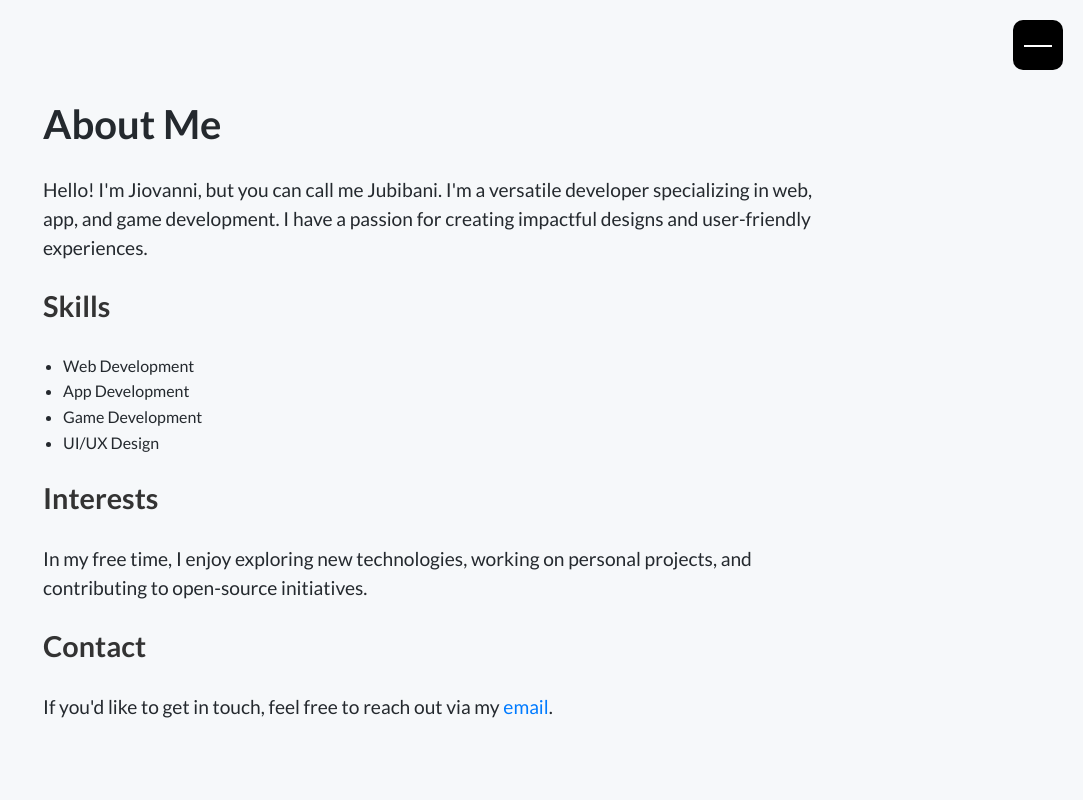
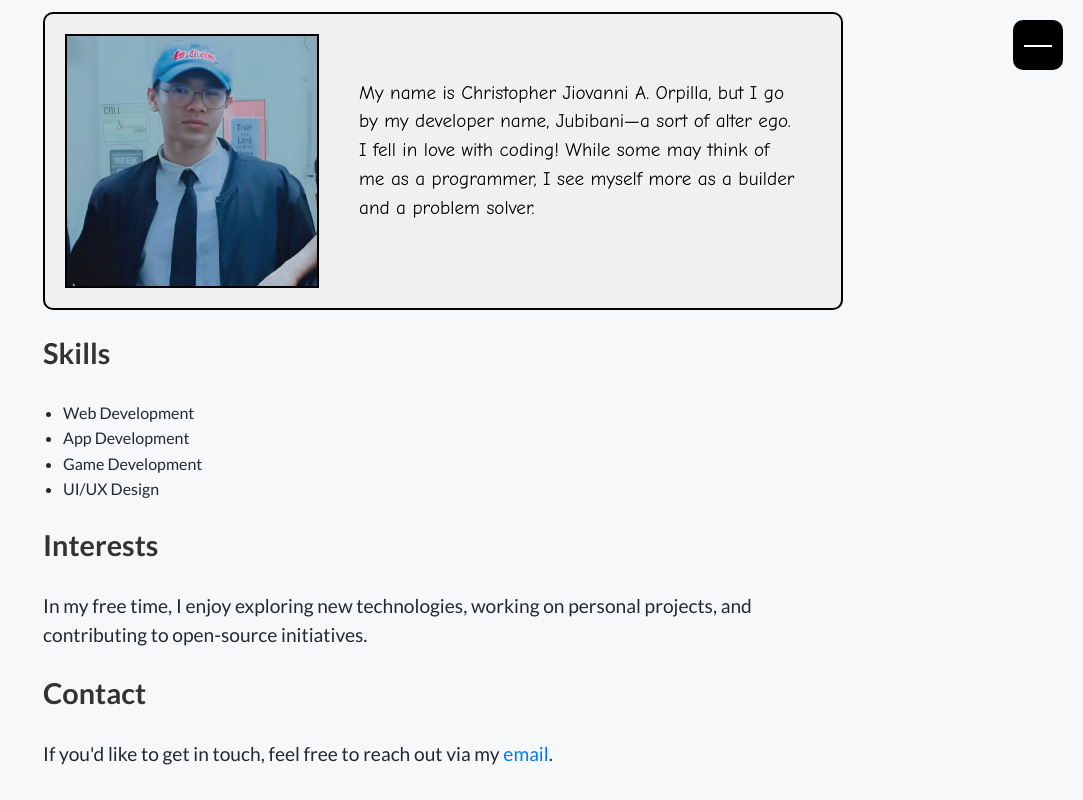
Before and after one commit to Jubibani/Portfolio-Refresh, a plain HTML site: page layout/about.html in a window 1280 px wide. Shown: the whole page, without its empty margins (197-1280 px from the left). Drawn offline with Linux system fonts and the light colour scheme.

Commit message:
wip(about-me-page): style about me section

```diff
--- a/layout/about.html
+++ b/layout/about.html
@@ -11,8 +11,13 @@
     <a href="portfolio.html" class="close-button swirl-in-fwd" aria-label="Close"></a>
     <main class="slide-in-blurred-top">
         <section class="about fade-in">
-            <h1>About Me</h1>
-            <p>Hello! I'm Jiovanni, but you can call me Jubibani. I'm a versatile developer specializing in web, app, and game development. I have a passion for creating impactful designs and user-friendly experiences.</p>
+
+            <div class="about-me">
+                <img src="../src/me.jpg" alt="A picture of me" class="about-me-image">
+                <p class="about-me-desc">
+                    My name is Christopher Jiovanni A. Orpilla, but I go by my developer name, Jubibani—a sort of alter ego. I fell in love with coding! While some may think of me as a programmer, I see myself more as a builder and a problem solver.
+                </p>
+            </div>
             <h2>Skills</h2>
             <ul>
                 <li>Web Development</li>
--- a/style.css
+++ b/style.css
@@ -342,7 +342,7 @@ main {
 
 .about h1 {
     font-size: 2.5rem; /* Larger font for the main heading */
-    margin-bottom: 20px; /* Space below the heading */
+    margin-bottom: 10px; /* Reduce space below the heading */
 }
 
 .about h2 {
@@ -353,6 +353,8 @@ main {
 .about p {
     font-size: 1.2rem; /* Paragraph font size */
     line-height: 1.5; /* Improve readability */
+    margin-top: 0; /* Ensure there's no top margin for the paragraph */
+    margin-bottom: 20px; /* Adjust bottom margin as needed */
 }
 
 .about ul {
@@ -368,3 +370,50 @@ main {
 .about a:hover {
     text-decoration: underline; /* Underline on hover */
 }
+
+.about-me {
+    display: flex;
+    align-items: center; /* Align items vertically */
+    margin-bottom: 20px; /* Space below the about me section */
+    border: 2px solid #000; /* Black border around the about me section */
+    padding: 20px; /* Padding for spacing */
+    border-radius: 10px; /* Rounded corners */
+    background-color: #f0f0f0; /* Light gray background for contrast */
+}
+
+.about-me p {
+    flex: 1; /* Allow the paragraph to take available space */
+    margin-right: 20px; /* Space between text and image */
+    margin-top: 0; /* Ensure there's no top margin for the paragraph */
+    margin-bottom: 20px; /* Adjust bottom margin as needed */
+    color: black; /* Set text color to black */
+    font-family: 'Comic Sans MS', cursive, sans-serif; /* Use a cartoonish font */
+    text-shadow: 1px 1px 0px white; /* Add a white shadow for a cartoonish effect */
+}
+
+.about-me-image {
+    width: 250px; /* Set a width for the image */
+    height: auto; /* Maintain aspect ratio */
+    border: 2px solid #000; /* Black border around the image */
+    filter: none; /* Keep the image in color */
+    margin-right: 20px; /* Space between text and image */
+}
+
+.about-me-desc {
+    margin-left: 20px; /* Adjust this value to move the description closer or further from the image */
+    margin-top: 0; /* Ensure there's no top margin */
+    margin-bottom: 20px; /* Adjust bottom margin as needed */
+    line-height: 1.5; /* Adjust line height for better readability */
+}
+
+@media (max-width: 600px) {
+    .about-me {
+        flex-direction: column; /* Stack image and text on smaller screens */
+        align-items: flex-start; /* Align items to the start */
+    }
+
+    .about-me-image {
+        margin-right: 0; /* Remove right margin on smaller screens */
+        margin-bottom: 10px; /* Add space below the image */
+    }
+}
```
Also changed, not shown: src/me.jpg (added), 1 other file.
